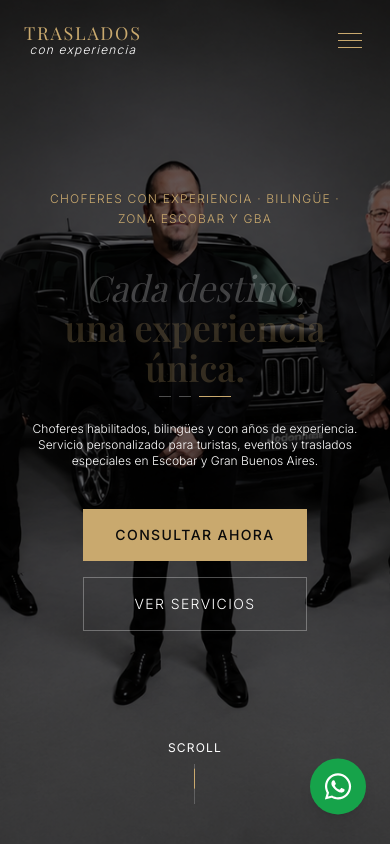
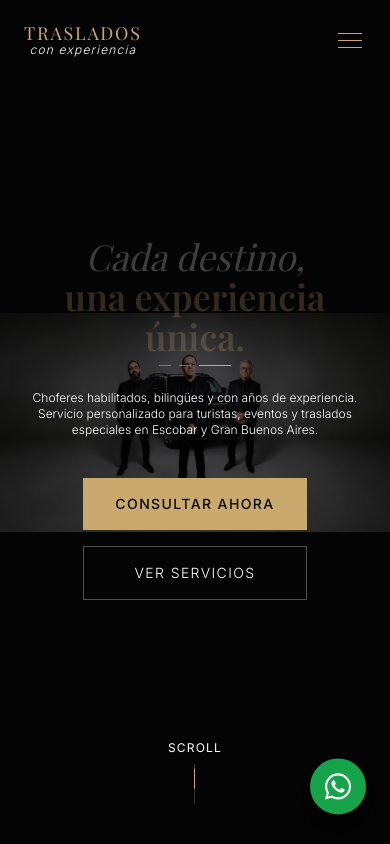
Before and after one commit to VM-Studio/traslados-roberto, a React (Vite) app: page / in a window 390 px wide. Shown: the top 844 px of the page. Built offline with nearby package versions, Linux system fonts and the light colour scheme; a web font is replaced by a local one.

Commit message:
Hero: bg-contain en mobile para mostrar la imagen completa sin recorte/zoom, min-h-dvh, y se elimina el supertitulo de choferes

```diff
--- a/src/components/Hero.jsx
+++ b/src/components/Hero.jsx
@@ -36,12 +36,12 @@ export default function Hero() {
   return (
     <section
       id="inicio"
-      className="relative min-h-screen flex flex-col items-center justify-center overflow-hidden"
+      className="relative min-h-dvh flex flex-col items-center justify-center overflow-hidden"
     >
-      {/* Background */}
-      {/* Background image (no zoom animation) */}
+      {/* Background image — imagen completa sin recorte/zoom en mobile (bg-contain),
+          cubre todo el hero desde tablet/desktop hacia arriba (sm:bg-cover) */}
       <div
-        className="absolute inset-0 z-0 bg-center bg-no-repeat bg-cover"
+        className="absolute inset-0 z-0 bg-brand-black bg-center bg-no-repeat bg-contain sm:bg-cover"
         style={BG_IMAGE ? { backgroundImage: `url(${BG_IMAGE})` } : {}}
       />
 
@@ -52,14 +52,6 @@ export default function Hero() {
 
       {/* Content */}
       <div className="relative z-20 w-full max-w-4xl mx-auto px-6 text-center pt-20 flex flex-col items-center justify-center flex-1">
-
-        {/* Supertítulo */}
-        <motion.p
-          {...fadeUp(0.2)}
-          className="w-full max-w-xl mx-auto px-2 font-sans text-xs font-light tracking-widest sm:tracking-widest2 text-brand-gold uppercase mb-6 leading-relaxed"
-        >
-          {t('hero_tag')}
-        </motion.p>
 
         {/* Título principal — rotación animada */}
         <motion.div {...fadeUp(0.4)} className="w-full px-2 leading-tight min-h-[120px] sm:min-h-[160px] md:min-h-[200px] flex flex-col items-center justify-center">
```
